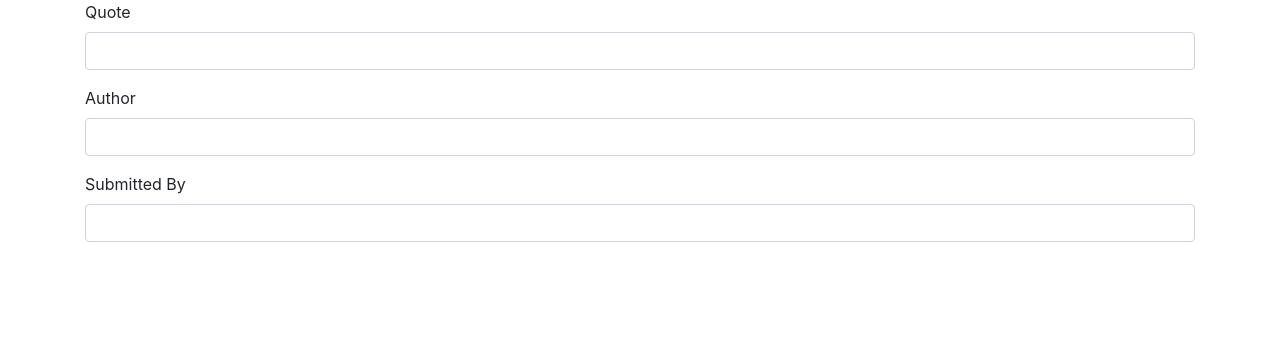
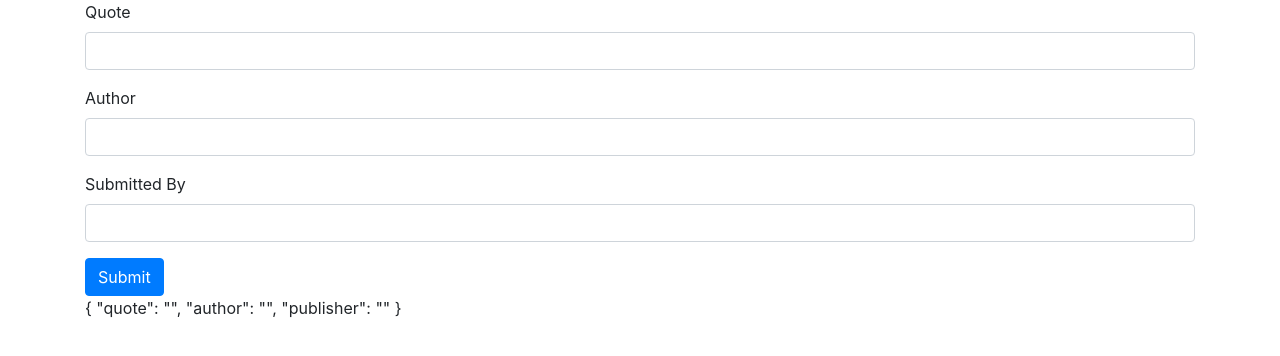
Before and after one commit to peninah-njeri/Quotes, an Angular app: page / in a window 1280 px wide. Shown: the top 356 px of the page. Built offline with nearby package versions, Linux system fonts and the light colour scheme.

Commit message:
imported forms module, added ngForm and ngModel directives to my template form

```diff
--- a/src/app/app.component.html
+++ b/src/app/app.component.html
@@ -1,16 +1,18 @@
 <div class="container">
-    <form>
+    <form #form="ngForm" (ngSubmit)="submitForm(form.value)">
       <div class="form-group">
         <label for="quote">Quote</label>
-          <input type="text" class="form-control" name="quote" id="quote">
+        <input ngModel type="text" class="form-control" name="quote" id="quote">
       </div>
       <div class="form-group">
         <label for="author">Author</label>
-          <input type="text" class="form-control" name="author" id="author">
+        <input ngModel type="text" class="form-control" name="author" id="author">
       </div>
       <div class="form-group">
         <label for="publisher">Submitted By</label>
-          <input type="text" class="form-control" name="publisher" id="publisher">
+        <input ngModel type="text" class="form-control" name="publisher" id="publisher">
       </div>
+      <button class="btn btn-primary">Submit</button>
     </form>
+      {{form.value | json }}
 </div>
--- a/src/app/app.component.ts
+++ b/src/app/app.component.ts
@@ -11,4 +11,8 @@ export class AppComponent {
   quotes: Quote[];
 
 
+  submitForm(value){
+    console.log(value);
+  }
+
 }
--- a/src/app/app.module.ts
+++ b/src/app/app.module.ts
@@ -1,5 +1,6 @@
 import { BrowserModule } from '@angular/platform-browser';
 import { NgModule } from '@angular/core';
+import { FormsModule } from '@angular/forms';
 
 import { AppComponent } from './app.component';
 
@@ -8,7 +9,8 @@ import { AppComponent } from './app.component';
     AppComponent
   ],
   imports: [
-    BrowserModule
+    BrowserModule,
+    FormsModule
   ],
   providers: [],
   bootstrap: [AppComponent]
```
Lines whose indentation alone changed are shown as unchanged.
